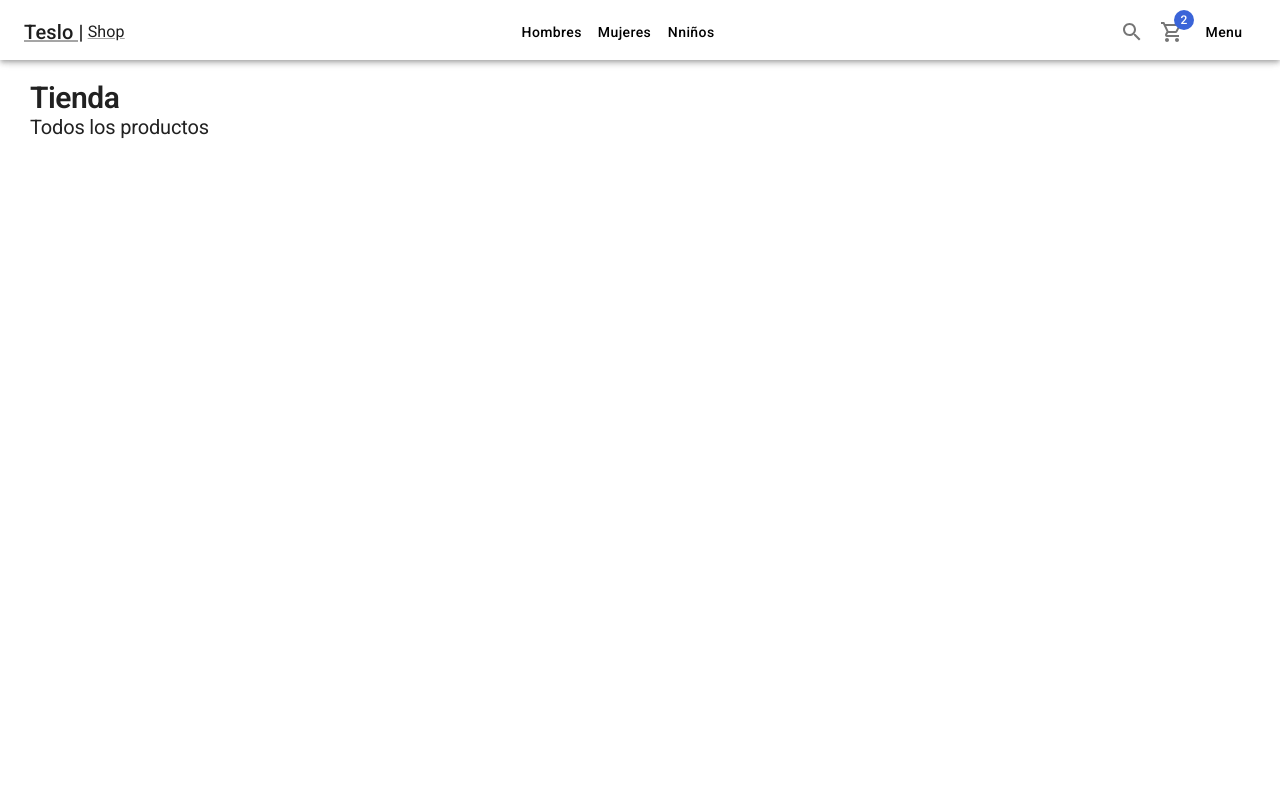
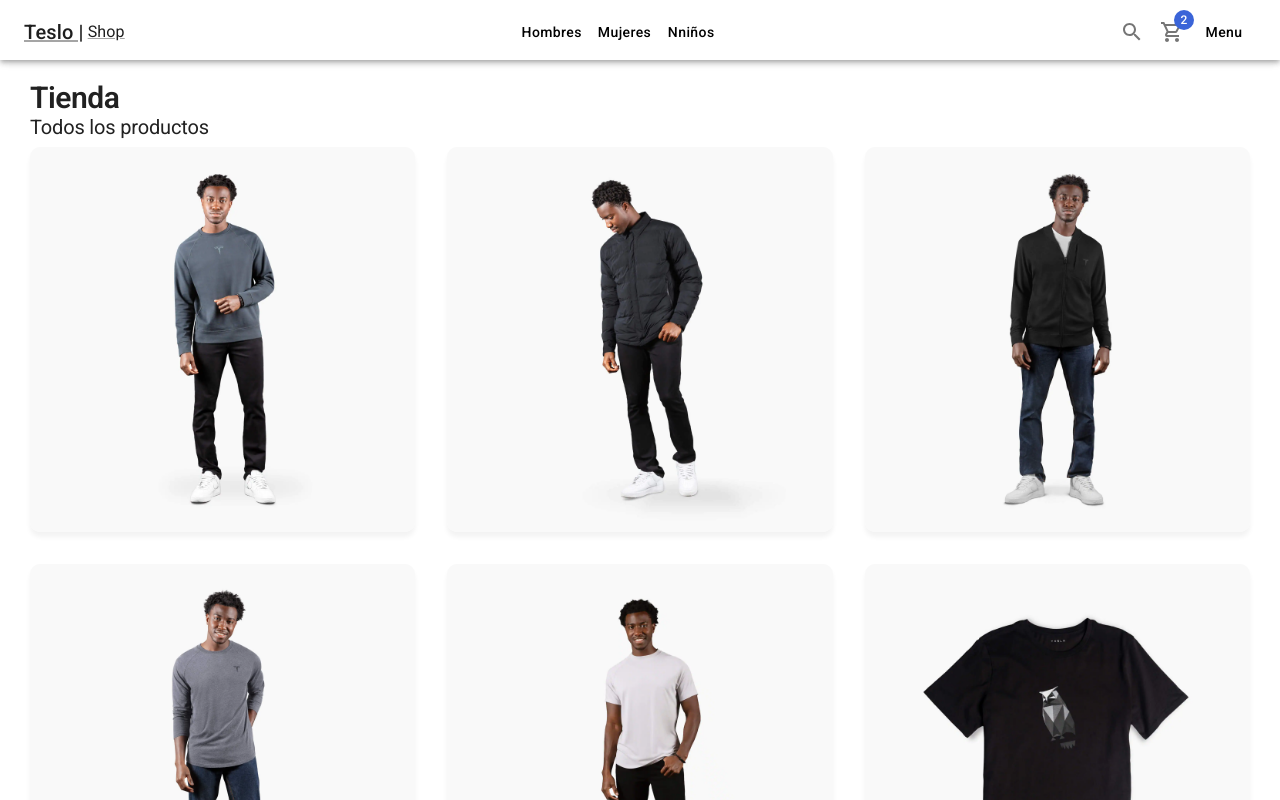
Before and after one commit to EmmanuelJCA/teslo-shop-webapp, a Next.js app: page / in a window 1280 px wide. Shown: the top 800 px of the page. Built offline with nearby package versions, Linux system fonts and the light colour scheme.

Commit message:
Images grid in index page

```diff
--- a/pages/index.tsx
+++ b/pages/index.tsx
@@ -1,11 +1,32 @@
-import { Typography } from '@mui/material';
+import { Card, CardActionArea, CardMedia, Grid, Typography } from '@mui/material';
 import { ShopLayout } from '../components/layouts';
+import { initialData } from '@/database/products';
 
 export default function Home() {
   return (
     <ShopLayout title={'Teslo-Shop - Home'} pageDescription={'Los mejores productos de teslo aqui'}>
       <Typography variant='h1' component='h1'>Tienda</Typography>
       <Typography variant='h2' sx={{ mb: 1 }} component='h1'>Todos los productos</Typography>
+
+      <Grid container spacing={4}>
+        {
+          initialData.products.map(product => (
+            <Grid item xs={6} sm={4} key={product.slug}>
+              <Card>
+                <CardActionArea>
+                  <CardMedia
+                    component='img'
+                    image={`products/${product.images[0]}`}
+                    alt={ product.title }
+                  >
+
+                  </CardMedia>
+                </CardActionArea>
+              </Card>
+            </Grid>
+          ))
+        }
+      </Grid>
     </ShopLayout>
   )
 }
```
